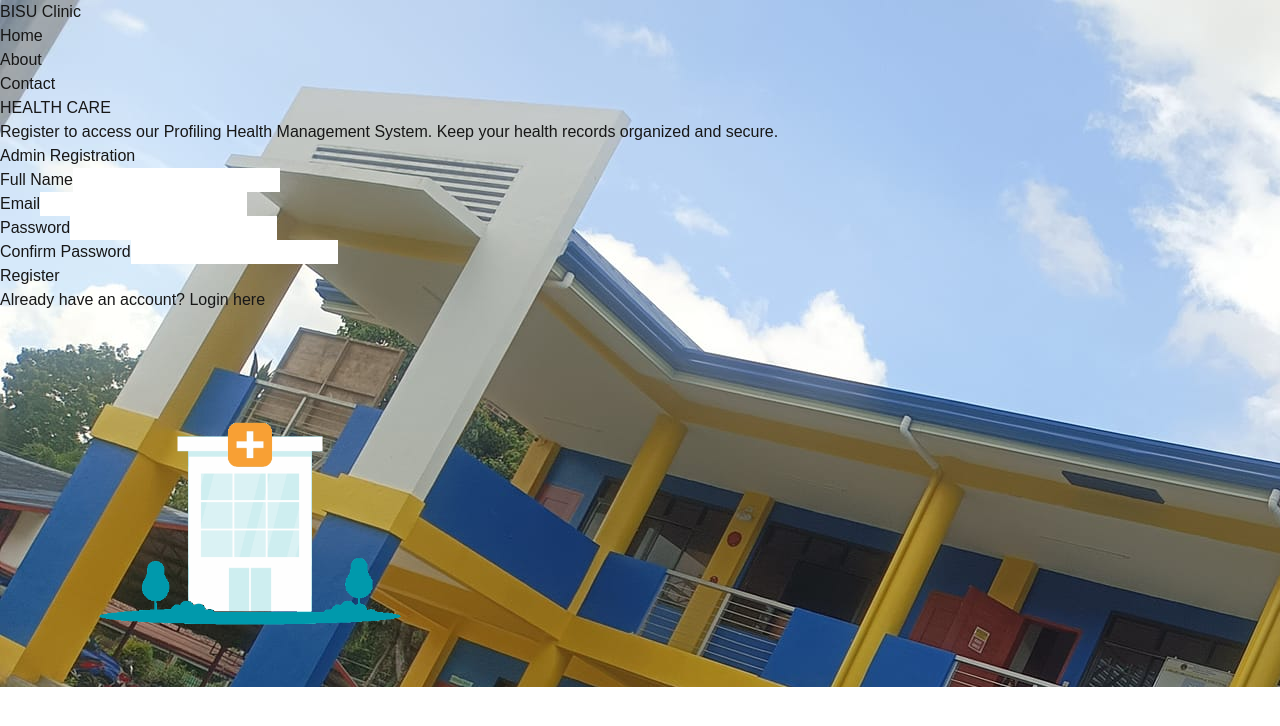
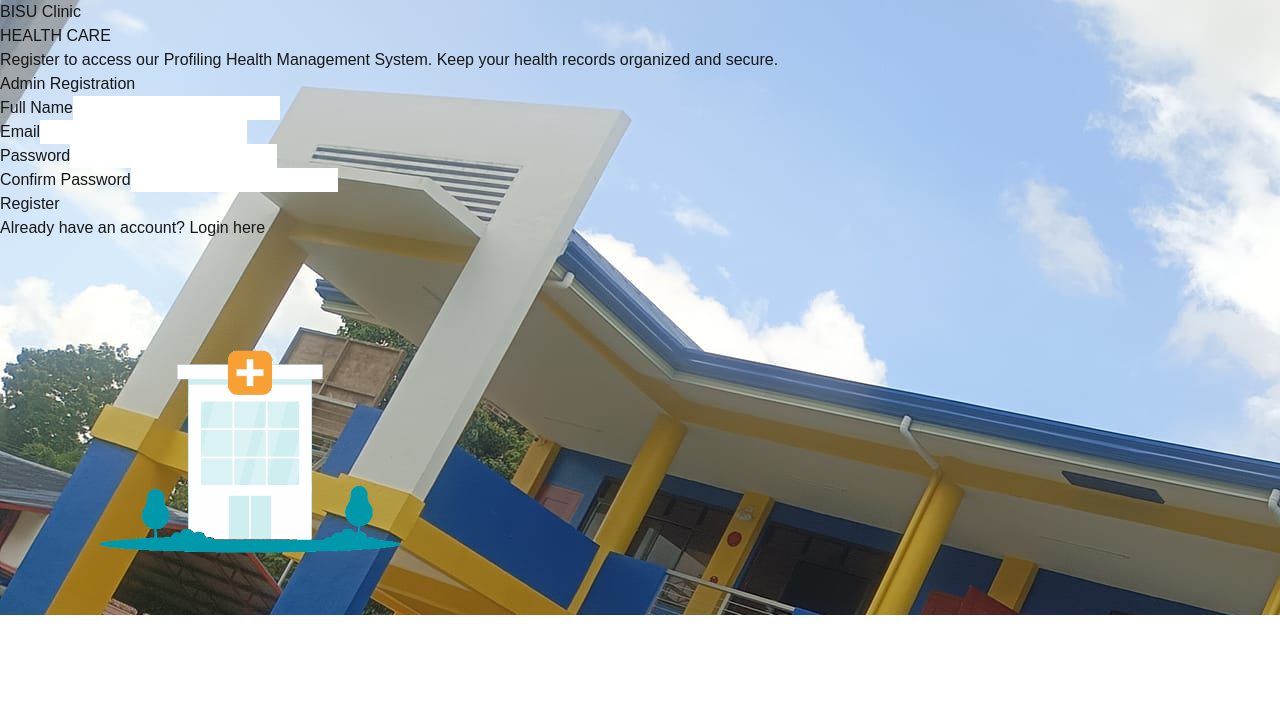
Before and after one commit to SheenPP/StudentHealthMonitoringSystem, a Next.js app: page /admin/registration in a window 1280 px wide. Shown: the top 726 px of the page. Built offline with nearby package versions, Linux system fonts and the light colour scheme.

Commit message:
modified:   src/app/admin/login/page.tsx 	modified:   src/app/admin/registration/page.tsx

```diff
--- a/src/app/admin/login/page.tsx
+++ b/src/app/admin/login/page.tsx
@@ -2,7 +2,7 @@
 "use client";
 
 import React, { useState, useEffect } from "react";
-import Link from "next/link";
+// import Link from "next/link";
 import Image from "next/image"; // ✅ Optimized Image component
 import AdminLogin from "../../components/AdminLogin"; // Your custom login form
 
--- a/src/app/admin/registration/page.tsx
+++ b/src/app/admin/registration/page.tsx
@@ -1,7 +1,7 @@
 "use client";
 
 import React, { useState, useEffect } from "react";
-import Link from "next/link";
+// import Link from "next/link";
 import Image from "next/image"; // ✅ Optimized image component
 import AdminRegistrationForm from "../../components/AdminRegistrationForm";
 
@@ -32,7 +32,7 @@ const AdminRegisterPage = () => {
         {/* Navbar */}
         <nav className="flex justify-between items-center p-6 bg-white bg-opacity-90 shadow-md">
           <div className="text-xl font-bold text-blue-500">BISU Clinic</div>
-          <ul className="flex space-x-8">
+          {/* <ul className="flex space-x-8">
             <li>
               <Link href="/" className="text-blue-500 font-medium">
                 Home
@@ -48,7 +48,7 @@ const AdminRegisterPage = () => {
                 Contact
               </Link>
             </li>
-          </ul>
+          </ul> */}
         </nav>
 
         {/* Hero Section */}
```
